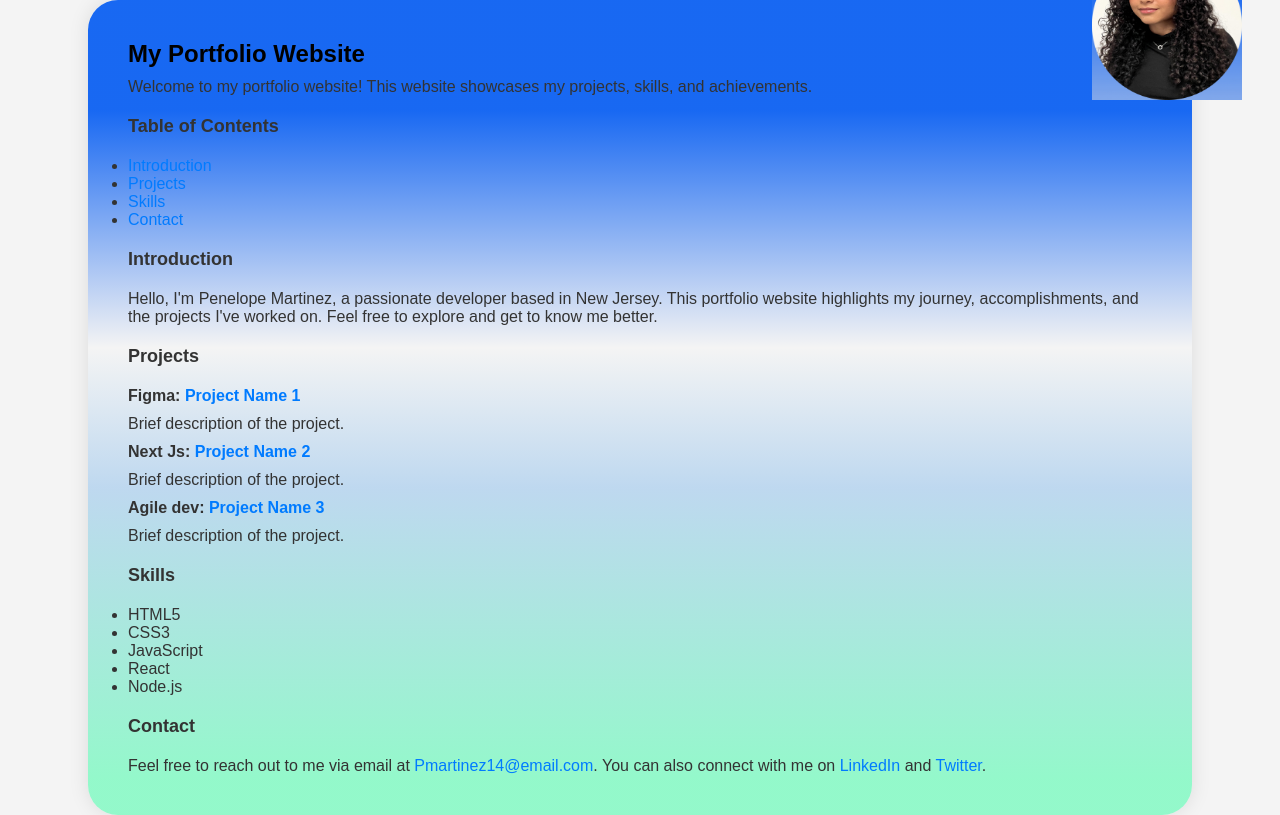
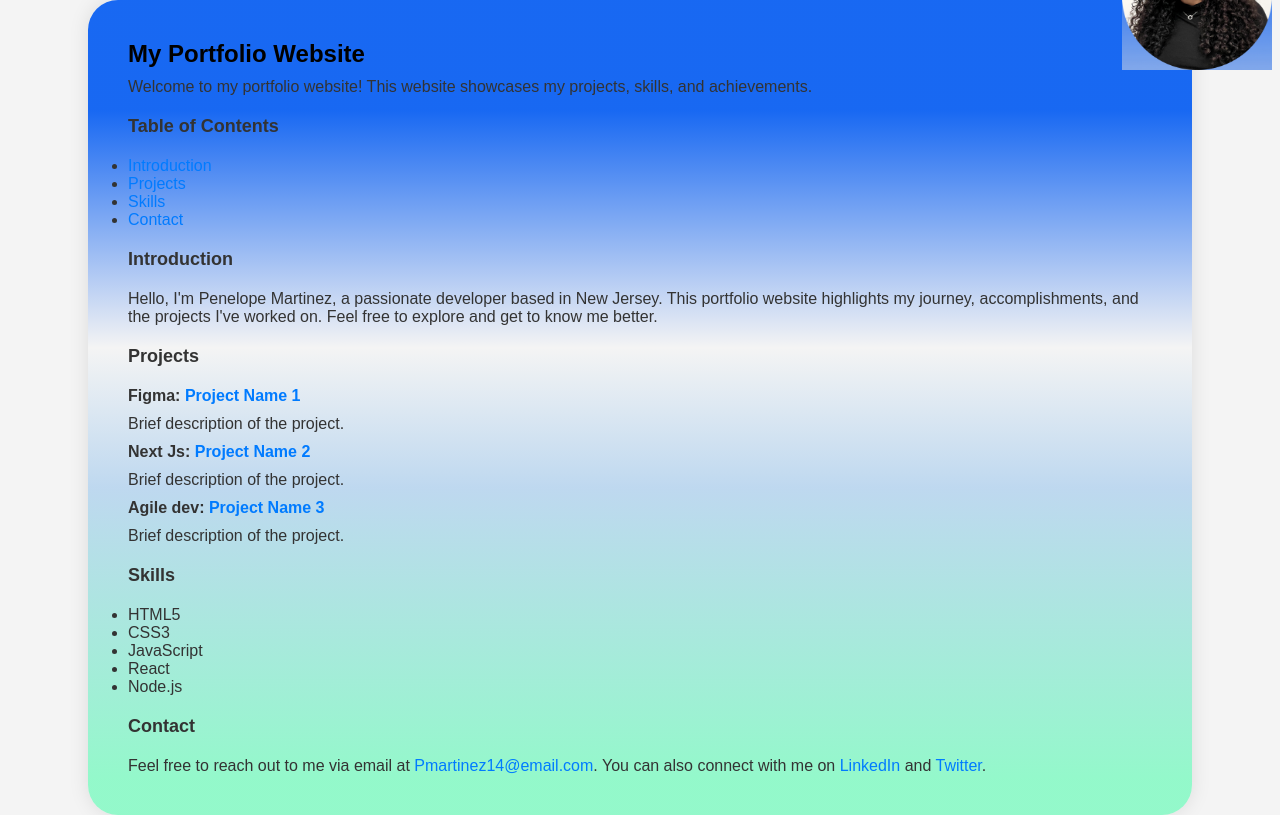
Before and after one commit to Penelope0214/Penelope0214.github.io, a website: page index.html in a window 1280 px wide. Drawn offline with Linux system fonts and the light colour scheme.

Commit message:
Update style.css

```diff
--- a/style.css
+++ b/style.css
@@ -117,6 +117,6 @@ a {
   position: absolute;
   width: 150px;
   height: 150px;
-  right: -50px;
-  top: -50px;
+  right: -80px;
+  top: -80px;
 }
```
